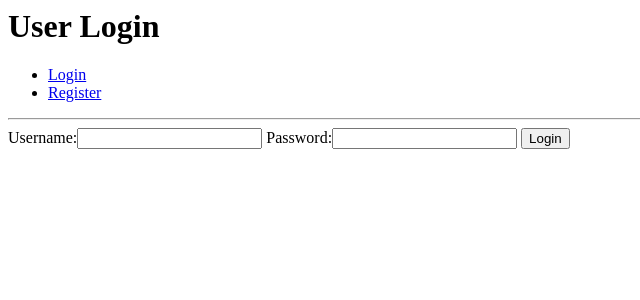
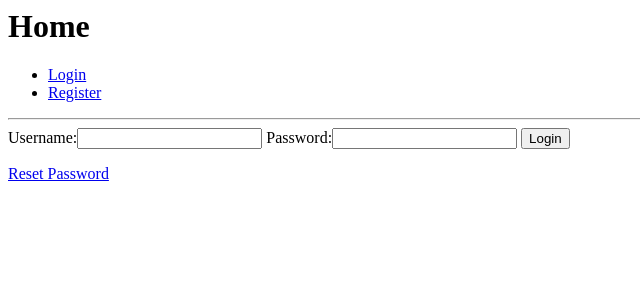
Before and after one commit to Deirdre18/django-authorisation, a Django app: page /accounts/login/ in a window 1280 px wide. Shown: the top 300 px of the page, without its empty margins (0-640 px from the left). Run offline with Django 3.2, Linux system fonts and the light colour scheme.

Commit message:
added href for password reset to accounts/login.html,created new file - django_auth/templates/registration/password-reset-form.html.

```diff
--- a/accounts/templates/login.html
+++ b/accounts/templates/login.html
@@ -1,10 +1,7 @@
-<!--django needs to get base.html file and map any blocks in this file to the containing base.html file-->
-{% extends 'base.html' %}
-{% block page_title %}Login Page{% endblock %}
-{% block page_heading %}User Login{% endblock %}
-{% block content %}
+{% extends 'base.html' %} {% block page_title %}Login Page{% endblock %} {% block page_heading %}Home{% endblock %} {% block content %}
 <form method="POST">
   {% csrf_token %} {{ login_form }}
   <button type="submit">Login</button>
 </form>
+<p><a href="{% url 'password_reset' %}">Reset Password</a></p>
 {% endblock %}
```
Also changed, not shown: django_auth/templates/registration/password-reset-form.html (added, +15 -0 lines).
